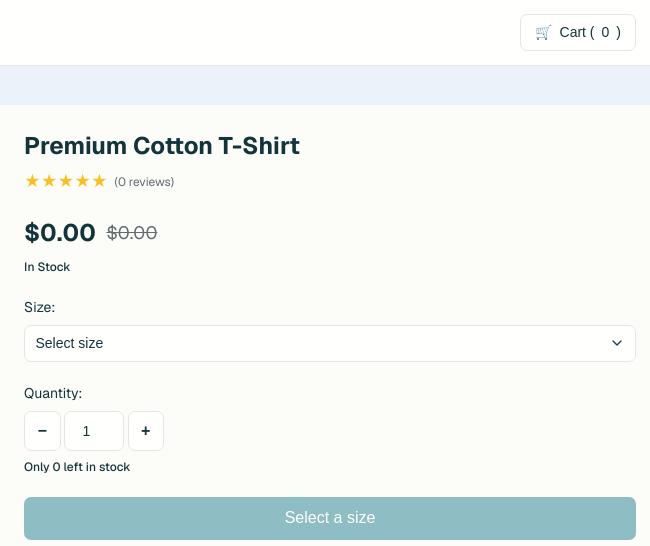
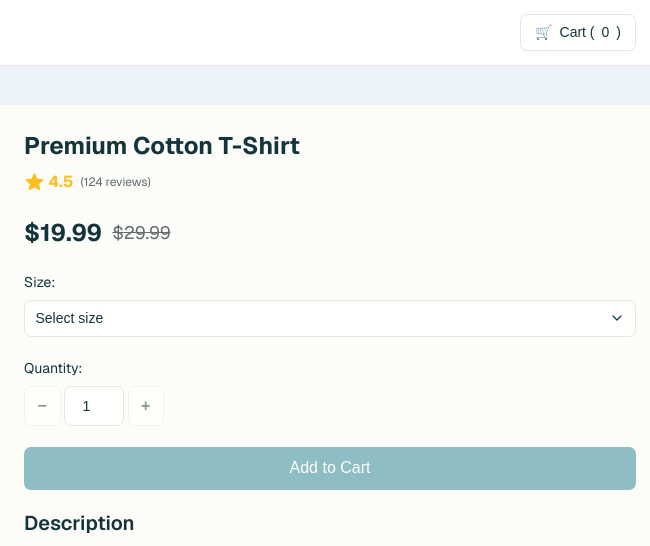
Before and after one commit to katsuotz/stellarbase, a plain HTML site: page index.html in a window 1280 px wide. Shown: the top 546 px of the page, 630-1280 px from the left. Drawn offline with nearby package versions, Linux system fonts and the light colour scheme.

Commit message:
feat: fetch & render product

```diff
--- a/app.js
+++ b/app.js
@@ -0,0 +1,158 @@
+let products = []
+let relatedProducts = []
+let selectedProduct, selectedVariant
+
+const elements = {
+  productSelect: document.getElementById('productSelect'),
+  productImage: document.getElementById('productImage'),
+  productTitle: document.getElementById('productTitle'),
+  ratingCount: document.getElementById('ratingCount'),
+  reviewCount: document.getElementById('reviewCount'),
+  salePrice: document.getElementById('salePrice'),
+  originalPrice: document.getElementById('originalPrice'),
+  stockStatus: document.getElementById('stockStatus'),
+  variantSelect: document.getElementById('variantSelect'),
+  quantityInput: document.getElementById('quantityInput'),
+  quantityMinus: document.getElementById('quantityMinus'),
+  quantityPlus: document.getElementById('quantityPlus'),
+  stockLimit: document.getElementById('stockLimit'),
+  maxStock: document.getElementById('maxStock'),
+  addToCartBtn: document.getElementById('addToCartBtn'),
+  buttonText: document.getElementById('buttonText'),
+  productDescription: document.getElementById('productDescription'),
+}
+
+const renderProduct = () => {
+  elements.productImage.src = selectedProduct?.image || 'https://placehold.co/400x400?text=No+Image'
+  elements.productTitle.textContent = selectedProduct?.title || 'Product name unavailable'
+  elements.productDescription.textContent = selectedProduct?.description || '-'
+  renderPrice()
+  renderVariant()
+  elements.ratingCount.textContent = selectedProduct?.rating
+  const breadcrumbProduct = document.querySelector('.breadcrumb-list li[aria-current="page"]');
+  if (breadcrumbProduct) {
+    breadcrumbProduct.textContent = selectedProduct?.title || 'Product name unavailable';
+  }
+  elements.reviewCount.textContent = `(${selectedProduct?.reviews || 0} reviews)`
+}
+
+const renderPrice = () => {
+  if (selectedProduct.isOnSale) {
+    elements.salePrice.textContent = `$${selectedProduct?.salePrice || 0}`
+    elements.originalPrice.textContent = `$${selectedProduct?.basePrice || 0}`
+    elements.originalPrice.classList.remove('hidden')
+  } else {
+    elements.salePrice.textContent = `$${selectedProduct?.basePrice || 0}`
+    elements.originalPrice.classList.add('hidden')
+  }
+}
+
+const renderVariant = () => {
+  selectedVariant = undefined
+  elements.variantSelect.innerHTML = '<option value="">Select size</option>'
+  elements.addToCartBtn.disabled = true
+
+  selectedProduct?.variants.forEach((variant) => {
+    const option = document.createElement('option')
+    option.value = variant.id
+    option.textContent = `${variant.size} ${variant.stock === 0 ? '(Out of Stock)' : ''}`
+    option.disabled = variant.stock === 0
+    elements.variantSelect.appendChild(option)
+  })
+}
+
+const handleVariantSelect = (e) => {
+  selectedVariant = selectedProduct.variants.find(variant => variant.id === e.target.value)
+  if (!selectedVariant) {
+    elements.stockLimit.classList.add('hidden')
+    elements.addToCartBtn.disabled = true
+    return
+  }
+
+  if (selectedVariant.originalPrice) {
+    elements.salePrice.textContent = `$${selectedVariant?.price || 0}`
+    elements.originalPrice.textContent = `$${selectedVariant?.originalPrice || 0}`
+    elements.originalPrice.classList.remove('hidden')
+  } else {
+    elements.salePrice.textContent = `$${selectedVariant?.originalPrice || 0}`
+    elements.originalPrice.classList.add('hidden')
+  }
+
+  const {stock} = selectedVariant
+
+  if (stock > 0 && stock <= 10) {
+    elements.maxStock.textContent = stock
+    elements.stockLimit.classList.remove('hidden')
+  } else {
+    elements.stockLimit.classList.add('hidden')
+  }
+  elements.addToCartBtn.disabled = false
+  let qty = parseInt(elements.quantityInput.value)
+  if (qty > stock) qty = stock
+  updateQuantityButton(qty)
+}
+
+const handleReduceQuantity = () => {
+  let qty = parseInt(elements.quantityInput.value)
+  if (qty > 1) {
+    qty--;
+    updateQuantityButton(qty)
+  }
+}
+
+const handleAddQuantity = () => {
+  const maxStock = selectedVariant ? selectedVariant.stock : 0;
+  let qty = parseInt(elements.quantityInput.value)
+  if (qty < maxStock) {
+    qty++;
+    updateQuantityButton(qty)
+  }
+}
+
+const updateQuantityButton = (qty, maxStock = null) => {
+  elements.quantityMinus.disabled = false
+  elements.quantityPlus.disabled = false
+  if (qty === 1) {
+    elements.quantityMinus.disabled = true
+  }
+  if (qty === maxStock) {
+    elements.quantityPlus.disabled = true
+  }
+  elements.quantityInput.value = qty
+}
+
+elements.variantSelect.addEventListener('change', handleVariantSelect)
+elements.quantityMinus.addEventListener('click', handleReduceQuantity);
+elements.quantityPlus.addEventListener('click', handleAddQuantity);
+
+const selectProduct = (idx) => {
+  selectedProduct = products[idx]
+  renderProduct()
+  relatedProducts = products.filter(e => e.id !== selectedProduct.id)
+}
+
+
+const fetchData = () => {
+  fetch('./json/products.json')
+    .then(response => {
+      if (!response.ok) {
+        throw new Error(`HTTP error! Status: ${response.status}`)
+      }
+      return response.json()
+    })
+    .then(data => {
+      products = data.products
+      if (products.length) {
+        selectProduct(0)
+      }
+    })
+    .catch(error => {
+      console.error('Error:', error)
+    })
+}
+
+const initializeApp = () => {
+  fetchData()
+}
+
+document.addEventListener('DOMContentLoaded', initializeApp)
--- a/assets/styles/layout.css
+++ b/assets/styles/layout.css
@@ -61,3 +61,7 @@
 .w-full {
     width: 100%;
 }
+
+.hidden {
+    display: none;
+}
--- a/assets/styles/product.css
+++ b/assets/styles/product.css
@@ -80,6 +80,15 @@
 .stars {
     color: #fbbf24;
     font-size: var(--font-size-lg);
+    display: flex;
+    align-items: center;
+    gap: .25rem;
+    font-weight: 700;
+}
+
+.stars > svg {
+    width: 1.5rem;
+    height: 1.5rem;
 }
 
 .review-count {
@@ -165,6 +174,7 @@
 
 .stock-limit {
     font-size: var(--font-size-sm);
+    color: var(--color-danger);
     font-weight: 500;
 }
 
--- a/assets/styles/variable.css
+++ b/assets/styles/variable.css
@@ -12,7 +12,9 @@
     --color-border: rgba(229, 229, 229, 1);
     --color-surface: rgba(255, 255, 253, 1);
     --color-bg-1: rgba(59, 130, 246, 0.08);
-    --color-outline-hover: rgba(245, 245, 245,1 );
+    --color-outline-hover: rgba(245, 245, 245, 1);
+    --color-danger: rgba(239, 68, 68, 1);
+    --color-warning: rgba(168, 75, 47, 1);
 
     /* Typography */
     --font-family-base: "Geist", "Inter", -apple-system, BlinkMacSystemFont, "Segoe UI", Roboto, sans-serif;
--- a/index.html
+++ b/index.html
@@ -3,7 +3,8 @@
 <head>
     <meta charset="UTF-8">
     <meta name="viewport" content="width=device-width, initial-scale=1.0">
-    <title>Stellarbase</title><link rel="preconnect" href="https://fonts.googleapis.com">
+    <title>Stellarbase</title>
+    <link rel="preconnect" href="https://fonts.googleapis.com">
     <link rel="preconnect" href="https://fonts.gstatic.com" crossorigin>
     <link href="https://fonts.googleapis.com/css2?family=Geist:wght@100..900&display=swap" rel="stylesheet">
     <link rel="stylesheet" href="assets/styles/main.css">
@@ -29,7 +30,7 @@
         <ol class="breadcrumb-list">
             <li><a href="#">Home</a></li>
             <li><a href="#">Products</a></li>
-            <li aria-current="page">Premium Cotton T-Shirt</li>
+            <li aria-current="page"></li>
         </ol>
     </div>
 </nav>
@@ -42,17 +43,22 @@
                 <!-- Product Image -->
                 <div class="product-image-section">
                     <div class="product-image-container">
-                        <img id="productImage" src="https://images.unsplash.com/photo-1521572163474-6864f9cf17ab" alt="" class="product-image">
+                        <img id="productImage" src="" alt="" class="product-image">
                     </div>
                 </div>
 
                 <!-- Product Details -->
                 <div class="product-details-section">
                     <div class="product-header">
-                        <h1 id="productTitle" class="product-title">Premium Cotton T-Shirt</h1>
+                        <h1 id="productTitle" class="product-title"></h1>
                         <div class="product-rating">
                             <div class="stars">
-                                <span class="stars-filled" id="starsDisplay">★★★★★</span>
+                                <svg xmlns="http://www.w3.org/2000/svg" viewBox="0 0 20 20" fill="currentColor" aria-hidden="true" data-slot="icon">
+                                    <path fill-rule="evenodd"
+                                          d="M10.868 2.884c-.321-.772-1.415-.772-1.736 0l-1.83 4.401-4.753.381c-.833.067-1.171 1.107-.536 1.651l3.62 3.102-1.106 4.637c-.194.813.691 1.456 1.405 1.02L10 15.591l4.069 2.485c.713.436 1.598-.207 1.404-1.02l-1.106-4.637 3.62-3.102c.635-.544.297-1.584-.536-1.65l-4.752-.382-1.831-4.401Z"
+                                          clip-rule="evenodd"></path>
+                                </svg>
+                                <span id="ratingCount" class="rating-count"></span>
                             </div>
                             <span id="reviewCount" class="review-count">(0 reviews)</span>
                         </div>
@@ -64,7 +70,6 @@
                             <span id="salePrice" class="current-price">$0.00</span>
                             <span id="originalPrice" class="original-price hidden">$0.00</span>
                         </div>
-                        <div id="stockStatus" class="stock-status">In Stock</div>
                     </div>
 
                     <!-- Variant Selector -->
@@ -79,24 +84,28 @@
                     <div class="quantity-section">
                         <label class="form-label">Quantity:</label>
                         <div class="quantity-controls">
-                            <button id="quantityMinus" class="quantity-btn btn btn-outline" type="button">−</button>
-                            <input id="quantityInput" type="number" value="1" min="1" class="quantity-input form-control" readonly>
-                            <button id="quantityPlus" class="quantity-btn btn btn-outline" type="button">+</button>
+                            <button id="quantityMinus" class="quantity-btn btn btn-outline" type="button" disabled>−
+                            </button>
+                            <input id="quantityInput" type="number" value="1" min="1"
+                                   class="quantity-input form-control" readonly>
+                            <button id="quantityPlus" class="quantity-btn btn btn-outline" type="button" disabled> +
+                            </button>
                         </div>
-                        <div id="stockLimit" class="stock-limit hidden">Only <span id="maxStock">0</span> left in stock</div>
+                        <div id="stockLimit" class="stock-limit hidden">Only <span id="maxStock">0</span> left in stock
+                        </div>
                     </div>
 
                     <!-- Add to Cart Button -->
                     <div class="add-to-cart-section">
                         <button id="addToCartBtn" class="btn btn-primary btn-lg w-full" disabled>
-                            <span id="buttonText">Select a size</span>
+                            <span id="buttonText">Add to Cart</span>
                         </button>
                     </div>
 
                     <!-- Product Description -->
                     <div class="product-description">
                         <h3>Description</h3>
-                        <p id="productDescription">Comfortable, high-quality cotton t-shirt perfect for everyday wear. Made from 100% organic cotton with a relaxed fit.</p>
+                        <p id="productDescription">-</p>
                     </div>
                 </div>
             </div>
@@ -108,7 +117,8 @@
             <div class="related-grid">
                 <div class="related-item card">
                     <div class="related-image">
-                        <img src="https://images.unsplash.com/photo-1521572163474-6864f9cf17ab" alt="" class="product-image">
+                        <img src="https://images.unsplash.com/photo-1521572163474-6864f9cf17ab" alt=""
+                             class="product-image">
                     </div>
                     <div class="card-body">
                         <h4>Summer Collection Shirt</h4>
@@ -117,7 +127,8 @@
                 </div>
                 <div class="related-item card">
                     <div class="related-image">
-                        <img src="https://images.unsplash.com/photo-1521572163474-6864f9cf17ab" alt="" class="product-image">
+                        <img src="https://images.unsplash.com/photo-1521572163474-6864f9cf17ab" alt=""
+                             class="product-image">
                     </div>
                     <div class="card-body">
                         <h4>Casual Shorts</h4>
@@ -126,7 +137,8 @@
                 </div>
                 <div class="related-item card">
                     <div class="related-image">
-                        <img src="https://images.unsplash.com/photo-1521572163474-6864f9cf17ab" alt="" class="product-image">
+                        <img src="https://images.unsplash.com/photo-1521572163474-6864f9cf17ab" alt=""
+                             class="product-image">
                     </div>
                     <div class="card-body">
                         <h4>Athletic Wear</h4>
--- /dev/null
+++ b/json/products.json
@@ -0,0 +1,152 @@
+{
+  "products": [
+    {
+      "id": 1,
+      "title": "Premium Cotton T-Shirt",
+      "description": "Comfortable, high-quality cotton t-shirt perfect for everyday wear. Made from 100% organic cotton with a relaxed fit.",
+      "image": "https://images.unsplash.com/photo-1521572163474-6864f9cf17ab",
+      "rating": 4.5,
+      "reviews": 124,
+      "basePrice": 29.99,
+      "isOnSale": true,
+      "salePrice": 19.99,
+      "variants": [
+        {
+          "id": "tshirt-s",
+          "size": "S",
+          "price": 19.99,
+          "originalPrice": 29.99,
+          "stock": 15,
+          "sku": "TSH-001-S"
+        },
+        {
+          "id": "tshirt-m",
+          "size": "M",
+          "price": 20.99,
+          "originalPrice": 29.99,
+          "stock": 8,
+          "sku": "TSH-001-M"
+        },
+        {
+          "id": "tshirt-l",
+          "size": "L",
+          "price": 21.99,
+          "originalPrice": 32.99,
+          "stock": 3,
+          "sku": "TSH-001-L"
+        },
+        {
+          "id": "tshirt-xl",
+          "size": "XL",
+          "price": 22.99,
+          "originalPrice": 32.99,
+          "stock": 0,
+          "sku": "TSH-001-XL"
+        }
+      ]
+    },
+    {
+      "id": 2,
+      "title": "Classic Denim Jeans",
+      "description": "Timeless straight-leg jeans made from premium denim. Perfect fit with excellent durability.",
+      "image": "https://images.unsplash.com/photo-1602293589930-45aad59ba3ab",
+      "rating": 4.8,
+      "reviews": 89,
+      "basePrice": 79.99,
+      "isOnSale": false,
+      "variants": [
+        {
+          "id": "jeans-28",
+          "size": "28",
+          "price": 79.99,
+          "stock": 12,
+          "sku": "JNS-002-28"
+        },
+        {
+          "id": "jeans-30",
+          "size": "30",
+          "price": 79.99,
+          "stock": 18,
+          "sku": "JNS-002-30"
+        },
+        {
+          "id": "jeans-32",
+          "size": "32",
+          "price": 79.99,
+          "stock": 6,
+          "sku": "JNS-002-32"
+        },
+        {
+          "id": "jeans-34",
+          "size": "34",
+          "price": 79.99,
+          "stock": 9,
+          "sku": "JNS-002-34"
+        }
+      ]
+    },
+    {
+      "id": 3,
+      "title": "Wireless Headphones",
+      "description": "High-quality wireless headphones with noise cancellation and 30-hour battery life.",
+      "image": "https://images.unsplash.com/photo-1641048930621-ab5d225ae5b0",
+      "rating": 4.2,
+      "reviews": 256,
+      "basePrice": 199.99,
+      "isOnSale": true,
+      "salePrice": 149.99,
+      "variants": [
+        {
+          "id": "headphones-black",
+          "size": "Black",
+          "price": 149.99,
+          "originalPrice": 199.99,
+          "stock": 25,
+          "sku": "HDN-003-BLK"
+        },
+        {
+          "id": "headphones-white",
+          "size": "White",
+          "price": 149.99,
+          "originalPrice": 199.99,
+          "stock": 14,
+          "sku": "HDN-003-WHT"
+        },
+        {
+          "id": "headphones-blue",
+          "size": "Blue",
+          "price": 159.99,
+          "originalPrice": 209.99,
+          "stock": 0,
+          "sku": "HDN-003-BLU"
+        }
+      ]
+    },
+    {
+      "id": 4,
+      "title": "Leather Wallet",
+      "description": "Sleek and durable leather wallet with multiple card slots and a minimalist design.",
+      "image": "",
+      "rating": 4.7,
+      "reviews": 67,
+      "basePrice": 49.99,
+      "isOnSale": false,
+      "variants": [
+        {
+          "id": "wallet-brown",
+          "size": "Brown",
+          "price": 49.99,
+          "stock": 20,
+          "sku": "WLT-004-BRN"
+        },
+        {
+          "id": "wallet-black",
+          "size": "Black",
+          "price": 49.99,
+          "stock": 10,
+          "sku": "WLT-004-BLK"
+        }
+      ]
+    }
+  ]
+}
```
Also changed, not shown: assets/styles/input.css (+6 -2 lines), assets/styles/typography.css (+35 -7 lines).
